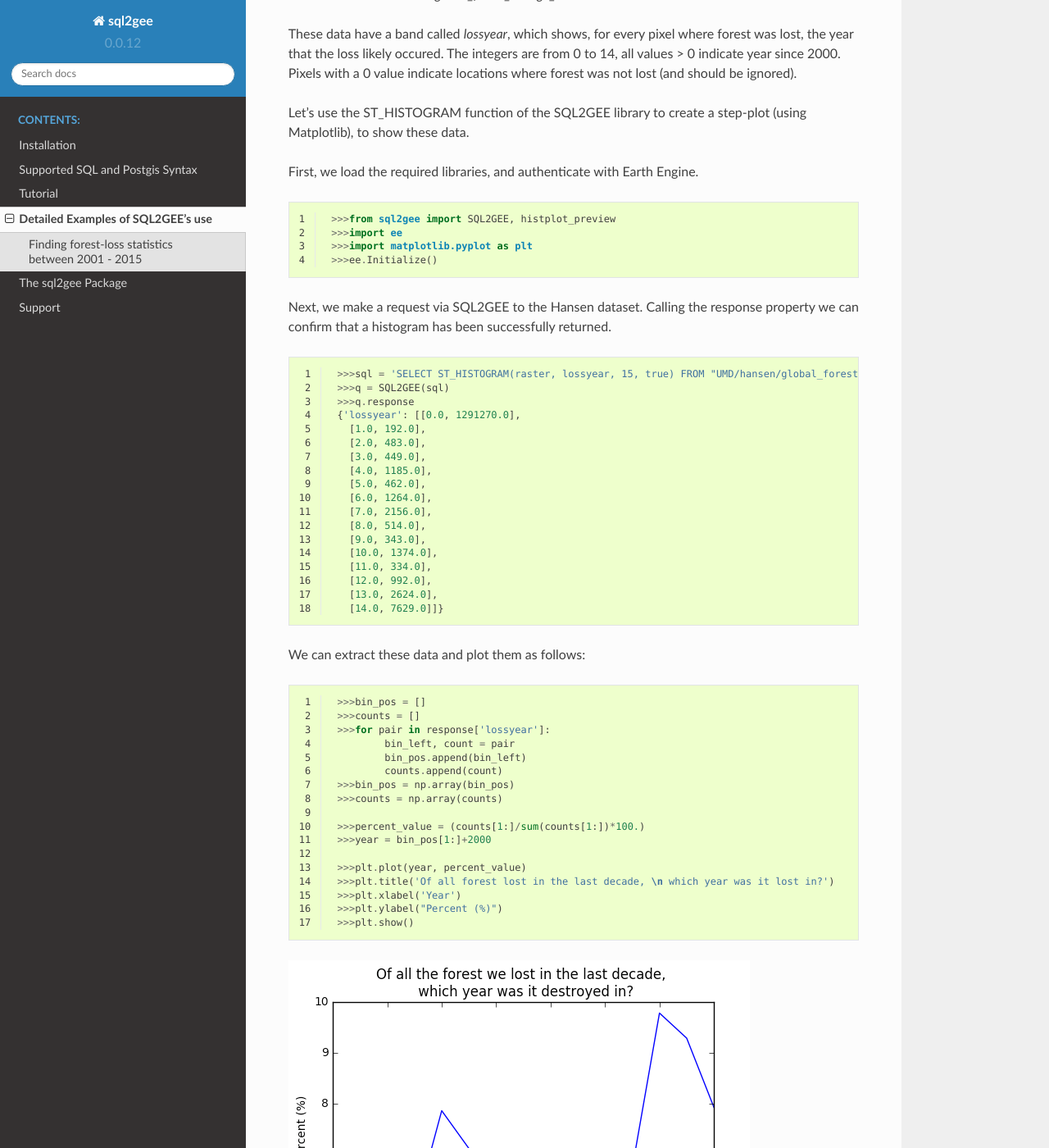
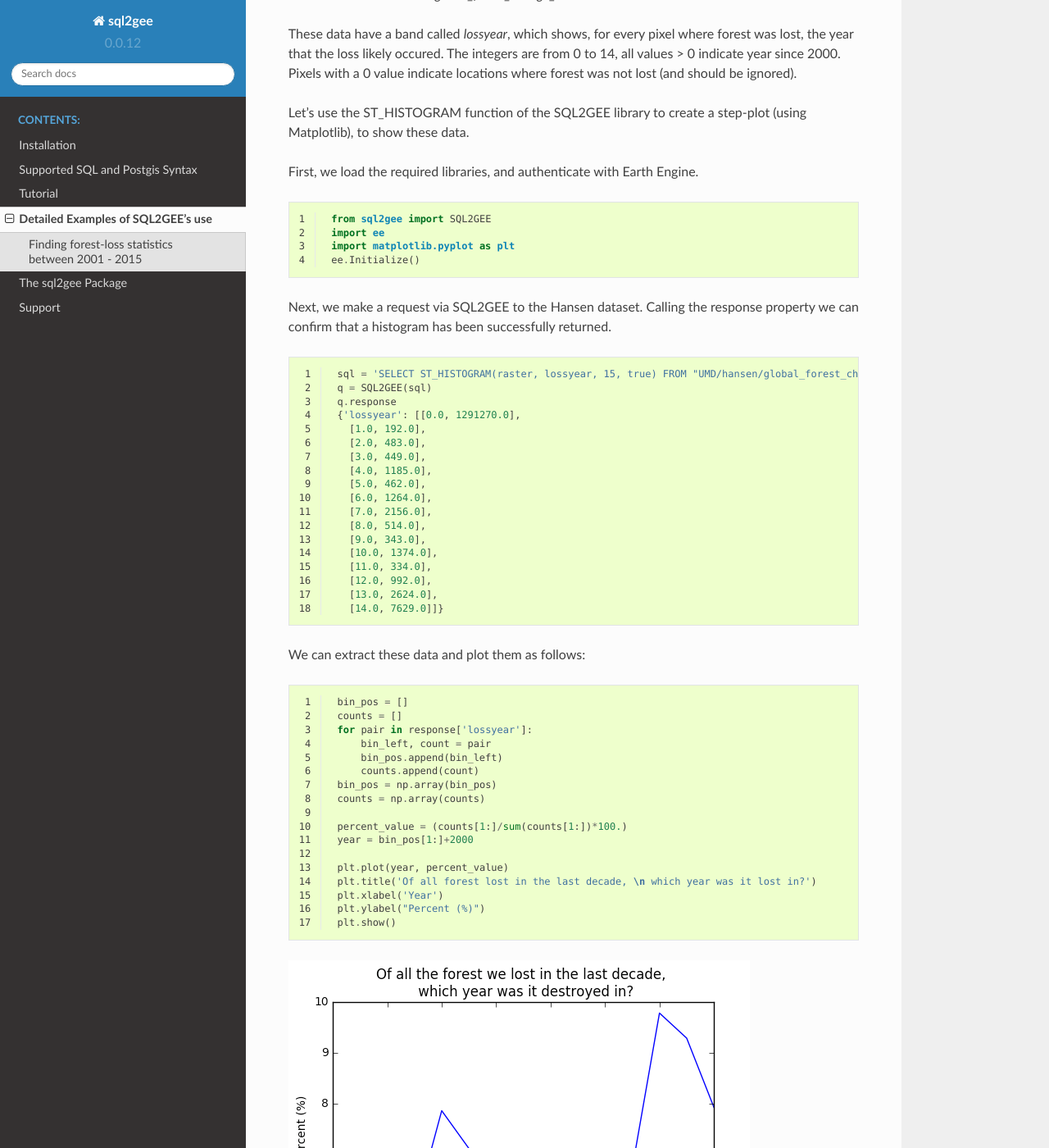
Before and after one commit to Vizzuality/sql2gee, a Sphinx documentation site: the page built from docs/source/moreExamples.rst, in a window 1280 px wide and 1400 px high, scrolled down 330 px. Shown: the whole window at 82% size. Built offline with Sphinx 7.4.7 and the Read the Docs theme 2.0.0, drawn with Linux system fonts in a browser that asks for light colours.

Commit message:
updated doc info to reflect latest version

```diff
--- a/docs/source/moreExamples.rst
+++ b/docs/source/moreExamples.rst
@@ -22,10 +22,10 @@ First, we load the required libraries, and authenticate with Earth Engine.
 .. code-block:: python
    :linenos:
 
-    >>>from sql2gee import SQL2GEE, histplot_preview
-    >>>import ee
-    >>>import matplotlib.pyplot as plt
-    >>>ee.Initialize()
+    from sql2gee import SQL2GEE
+    import ee
+    import matplotlib.pyplot as plt
+    ee.Initialize()
 
 Next, we make a request via SQL2GEE to the Hansen dataset. Calling the response property we can confirm that a histogram
 has been successfully returned.
@@ -34,9 +34,9 @@ has been successfully returned.
 .. code-block:: python
    :linenos:
 
-    >>>sql = 'SELECT ST_HISTOGRAM(raster, lossyear, 15, true) FROM "UMD/hansen/global_forest_change_2015"'
-    >>>q = SQL2GEE(sql)
-    >>>q.response
+    sql = 'SELECT ST_HISTOGRAM(raster, lossyear, 15, true) FROM "UMD/hansen/global_forest_change_2015"'
+    q = SQL2GEE(sql)
+    q.response
     {'lossyear': [[0.0, 1291270.0],
       [1.0, 192.0],
       [2.0, 483.0],
@@ -58,22 +58,22 @@ We can extract these data and plot them as follows:
 .. code-block:: python
    :linenos:
 
-    >>>bin_pos = []
-    >>>counts = []
-    >>>for pair in response['lossyear']:
-            bin_left, count = pair
-            bin_pos.append(bin_left)
-            counts.append(count)
-    >>>bin_pos = np.array(bin_pos)
-    >>>counts = np.array(counts)
+    bin_pos = []
+    counts = []
+    for pair in response['lossyear']:
+        bin_left, count = pair
+        bin_pos.append(bin_left)
+        counts.append(count)
+    bin_pos = np.array(bin_pos)
+    counts = np.array(counts)
 
-    >>>percent_value = (counts[1:]/sum(counts[1:])*100.)
-    >>>year = bin_pos[1:]+2000
+    percent_value = (counts[1:]/sum(counts[1:])*100.)
+    year = bin_pos[1:]+2000
 
-    >>>plt.plot(year, percent_value)
-    >>>plt.title('Of all forest lost in the last decade, \n which year was it lost in?')
-    >>>plt.xlabel('Year')
-    >>>plt.ylabel("Percent (%)")
-    >>>plt.show()
+    plt.plot(year, percent_value)
+    plt.title('Of all forest lost in the last decade, \n which year was it lost in?')
+    plt.xlabel('Year')
+    plt.ylabel("Percent (%)")
+    plt.show()
 
 .. image:: _static/matplot_f1.png
```
